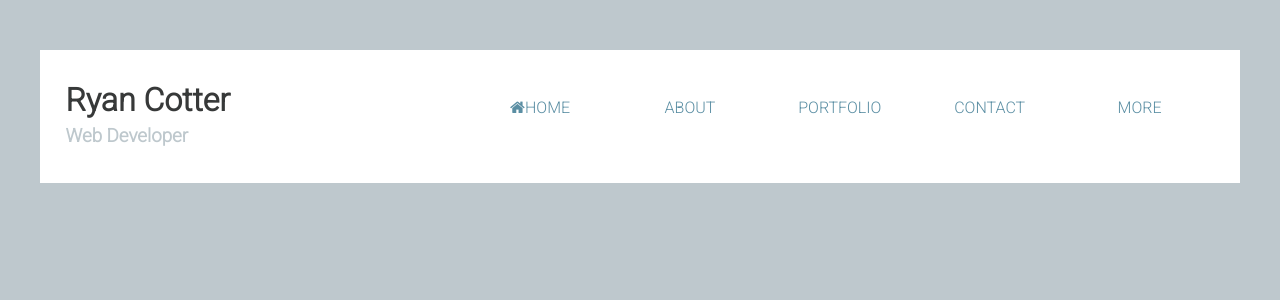
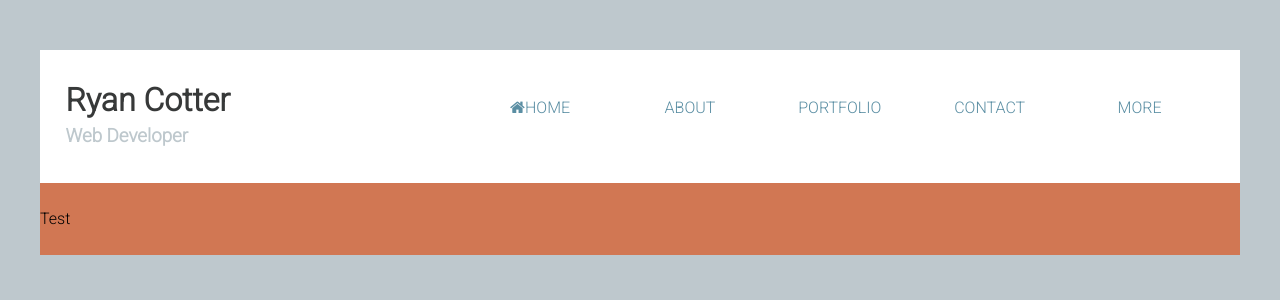
Before and after one commit to jackmckenzie/TangBlog, a Django app: page / in a window 1280 px wide. Shown: the top 300 px of the page. Run offline with Django 3.2, Linux system fonts and the light colour scheme.

```diff
--- a/dev/css/style.css
+++ b/dev/css/style.css
@@ -616,6 +616,10 @@ nav ul li a:hover, nav ul li a:active {
   background-color: #bec8cd;
 }
 
+.main-area {
+  background-color: #d17753;
+}
+
 .wrapper {
   max-width: 1200px;
   margin-left: auto;
@@ -669,3 +673,15 @@ header nav .nav-item {
   width: 20%;
   float: left;
 }
+
+.main-area {
+  clear: both;
+  width: 100%;
+  float: left;
+  margin-left: 0;
+  margin-right: 0;
+  width: 100%;
+  float: left;
+  margin-left: 0;
+  margin-right: 0;
+}
--- a/dev/sass/modules/_all.sass
+++ b/dev/sass/modules/_all.sass
@@ -1,3 +1,4 @@
 @import "base"
 @import "header"
+@import "jumbo"
 @import "layout"
--- /dev/null
+++ b/dev/sass/modules/_jumbo.sass
@@ -0,0 +1,2 @@
+.main-area
+	background-color: $color-accent
--- a/dev/sass/modules/_layout.sass
+++ b/dev/sass/modules/_layout.sass
@@ -22,3 +22,8 @@ header
 		.nav-item
 			@include span((12 / 5) of $nav_susy_layout)
 			// background-color: green
+
+.main-area
+	@include full
+
+	@include span(12)
--- a/dev/templates/index.html
+++ b/dev/templates/index.html
@@ -28,7 +28,7 @@
 		</nav>
 	</header>
 	<div class="main-area">
-
+		<p>Test</p>
 	</div>
 </div>
 	<script src="https://ajax.googleapis.com/ajax/libs/jquery/2.2.2/jquery.min.js"></script>
```
